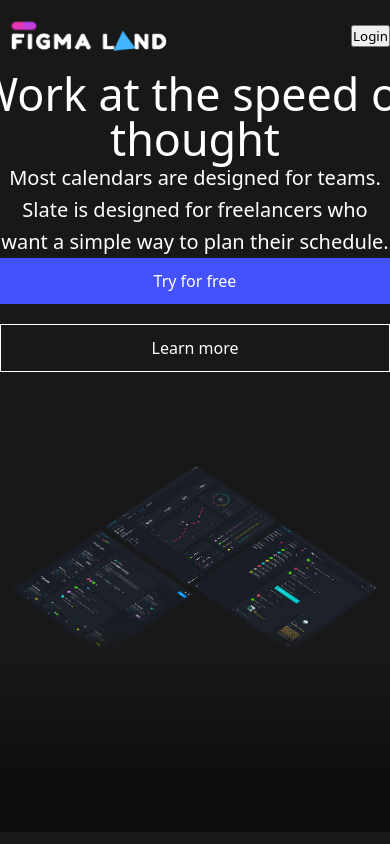
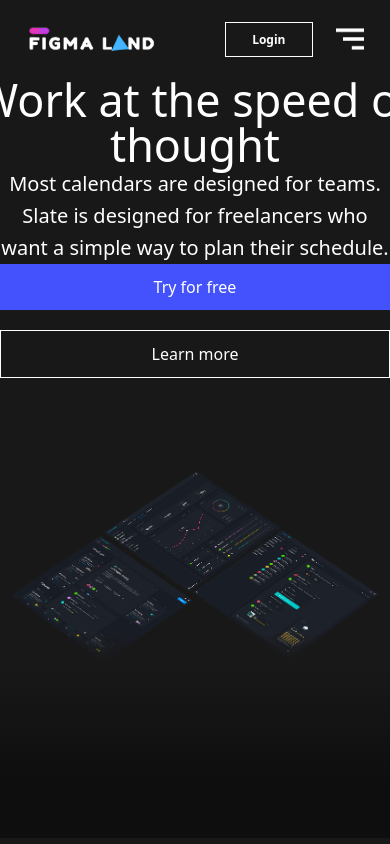
Before and after one commit to Caiorossi00/Frontend-Test---ADAC-Softwares, a React (Vite) app: page / in a window 390 px wide. Shown: the top 844 px of the page. Built offline with nearby package versions, Linux system fonts and the light colour scheme.

Commit message:
style: adjust navbar layout and mobile menu behavior

```diff
--- a/src/App.jsx
+++ b/src/App.jsx
@@ -14,13 +14,13 @@
     <>
       <Navbar />
       <Hero />
-      <Features />
+      {/* <Features />
       <Contents />
       <Gallery />
       <Partners />
       <Testimonials />
       <Card />
-      <Footer />
+      <Footer /> */}
     </>
   );
 }
--- a/src/assets/styles/Navbar.scss
+++ b/src/assets/styles/Navbar.scss
@@ -2,29 +2,110 @@
   display: flex;
   align-items: center;
   justify-content: space-between;
+  flex-wrap: wrap;
+  width: 70%;
+  margin: 10px auto;
 
   .navbar-logo {
-    height: 72px;
+    height: 58px;
   }
 
   .navbar-menu {
-    display: none;
+    display: flex;
     list-style: none;
     gap: 2rem;
+    font-weight: 600;
 
     li a {
       text-decoration: none;
       color: inherit;
+      font-size: 14px;
     }
   }
 
-  .navbar-button {
-    font-weight: 500;
+  .navbar-actions {
+    display: flex;
+    align-items: center;
+    gap: 1rem;
   }
 
-  @media (min-width: 1024px) {
+  .navbar-button {
+    background-color: transparent;
+    color: white;
+    border: 1px solid white;
+    padding: 8px 30px;
+    font-weight: 600;
+    cursor: pointer;
+  }
+
+  .navbar-hamburger {
+    display: none;
+    background: none;
+    border: none;
+    padding: 0;
+    cursor: pointer;
+
+    img {
+      width: 42px;
+      height: 42px;
+      display: block;
+    }
+
+    .navbar-close {
+      font-size: 26px;
+      font-weight: 600;
+      line-height: 1;
+      color: white;
+      align-self: flex-end;
+      margin-left: 55vw;
+    }
+  }
+
+  @media (max-width: 1023px) {
+    width: 90%;
+
     .navbar-menu {
-      display: flex;
+      overflow: hidden;
+      flex-direction: column;
+      gap: 1rem;
+
+      max-height: 0;
+      opacity: 0;
+      transform: translateY(-8px);
+
+      transition:
+        max-height 0.3s ease,
+        opacity 0.25s ease,
+        transform 0.25s ease;
+
+      flex-basis: 100%;
+      order: 2;
+    }
+
+    .navbar-menu.is-open {
+      max-height: 500px;
+      opacity: 1;
+      transform: translateY(0);
+      margin-top: 1rem;
+    }
+
+    .navbar-logo {
+      order: 1;
+    }
+
+    .navbar-actions {
+      order: 1;
+    }
+
+    .navbar-hamburger {
+      display: block;
+    }
+  }
+
+  @media (max-width: 767px) {
+    .navbar-button {
+      padding: 8px 26px;
+      font-size: 12px;
     }
   }
 }
--- a/src/components/Navbar.jsx
+++ b/src/components/Navbar.jsx
@@ -1,12 +1,16 @@
+import { useState } from "react";
 import logo from "../assets/images/logo-dark.png";
+import menuIcon from "../assets/images/mobile-menu.png";
 import "../assets/styles/Navbar.scss";
 
 const Navbar = () => {
+  const [menuOpen, setMenuOpen] = useState(false);
+
   return (
     <nav className="navbar">
       <img src={logo} alt="Figma Land" className="navbar-logo" />
 
-      <ul className="navbar-menu">
+      <ul className={`navbar-menu ${menuOpen ? "is-open" : ""}`}>
         <li>
           <a href="#home">Home</a>
         </li>
@@ -21,9 +25,24 @@
         </li>
       </ul>
 
-      <button type="button" className="navbar-button">
-        Login
-      </button>
+      <div className="navbar-actions">
+        <button type="button" className="navbar-button">
+          Login
+        </button>
+
+        <button
+          className="navbar-hamburger"
+          aria-label="Menu"
+          aria-expanded={menuOpen}
+          onClick={() => setMenuOpen(!menuOpen)}
+        >
+          {menuOpen ? (
+            <span className="navbar-close">✕</span>
+          ) : (
+            <img src={menuIcon} alt="" />
+          )}
+        </button>
+      </div>
     </nav>
   );
 };
```
Also changed, not shown: src/assets/images/mobile-menu.png (added).
